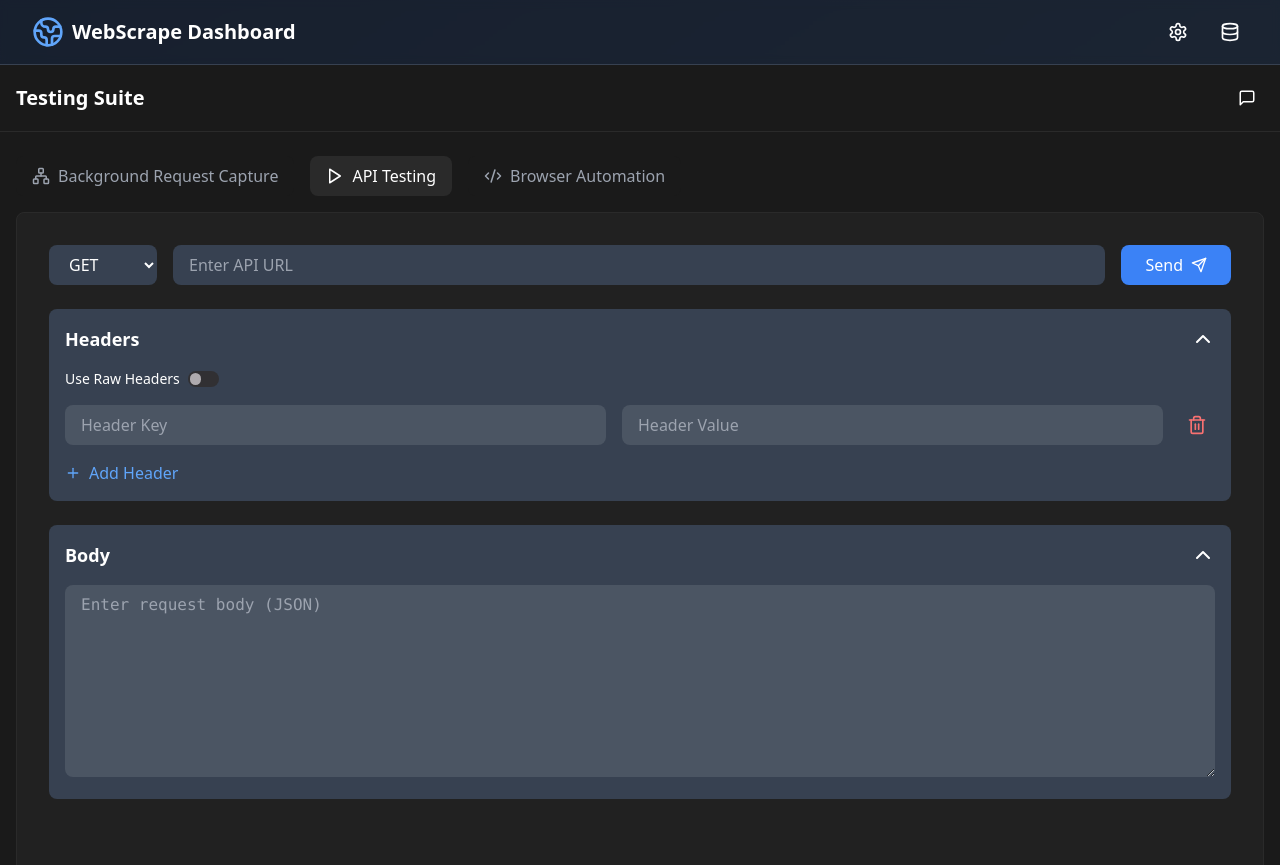
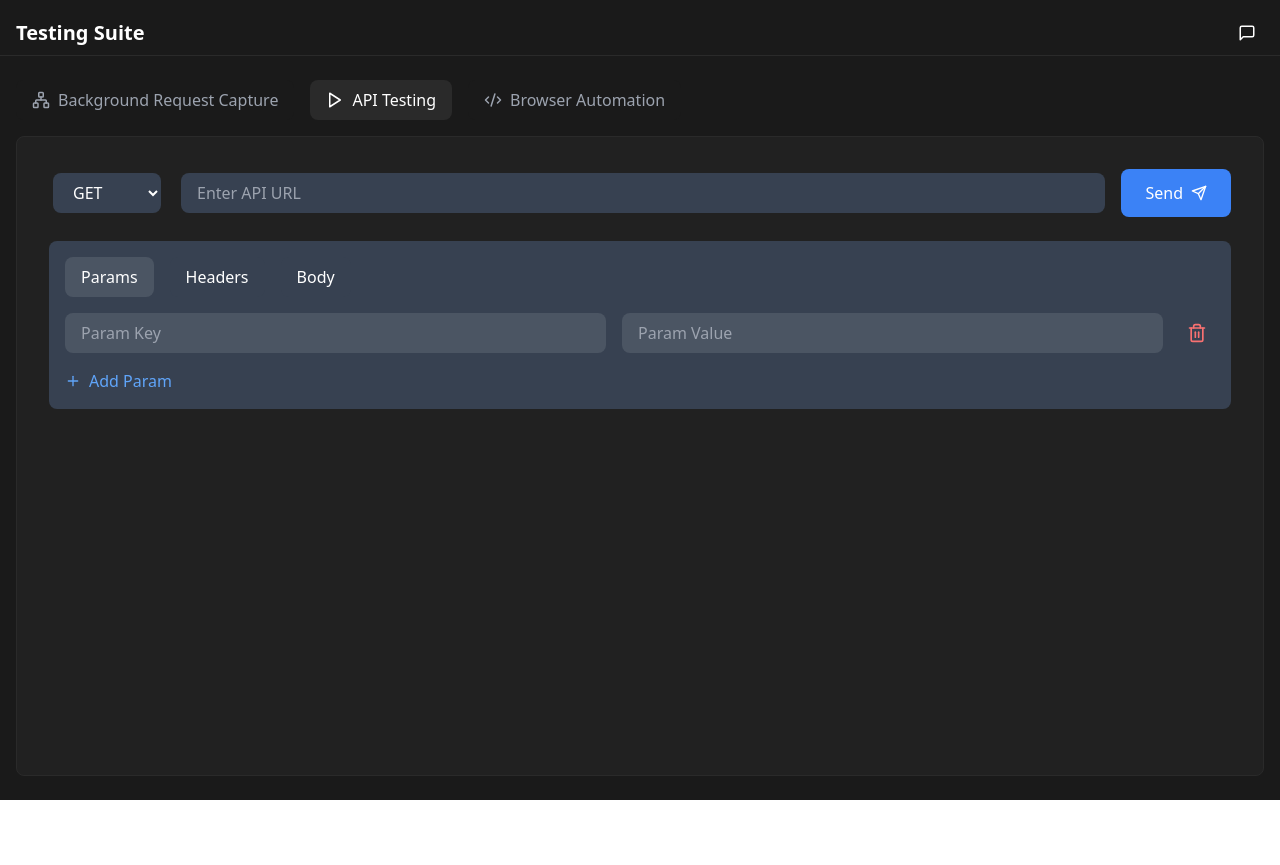
Before and after one commit to Pauullamm/scrape-playground, a React (Vite) app in the folder client/: page / in a window 1280 px wide. Both pictures are taken after a click on the button "API Testing". After the commit the page ends 800 px from the top, so only its background shows below. Built offline with nearby package versions, Linux system fonts and the light colour scheme.

Commit message:
edit api test page layout added tabs for parameters, headers, and body

```diff
--- a/client/src/App.jsx
+++ b/client/src/App.jsx
@@ -1,5 +1,4 @@
 import { BrowserRouter as Router, Routes, Route } from 'react-router-dom';
-import Navbar from './components/Navbar';
 import SettingsPage from './components/SettingsPage';
 // import HomePage from './components/HomePage';
 import ToolBox from './components/ToolBox';
@@ -8,7 +7,6 @@ function App() {
   return (
     <div className="min-h-screen bg-gradient-to-br from-gray-900 to-gray-800 text-white">
       <Router>
-        <Navbar />
         <Routes>
           <Route path="/" element={<ToolBox />} />
           <Route path='/settings' element={<SettingsPage />} />
--- a/client/src/components/ApiTestPage.jsx
+++ b/client/src/components/ApiTestPage.jsx
@@ -1,42 +1,96 @@
-import React, { useState } from 'react';
+import React, { useState, useEffect } from 'react';
 import { Send, Plus, Trash2, ChevronDown, ChevronUp } from 'lucide-react';
 import '../App.css'
 
-export default function ApiTestPage({ state, setState}) {
+export default function ApiTestPage({ state, setState }) {
     const [url, setUrl] = useState(state.url ? state.url : '');
     const [method, setMethod] = useState('GET');
+    const [activeTab, setActiveTab] = useState('params');
+    const [params, setParams] = useState([{ key: '', value: '' }]);
     const [headers, setHeaders] = useState(state.headers ? state.headers : [{ key: '', value: '' }]);
     const [body, setBody] = useState('');
     const [response, setResponse] = useState(null);
     const [loading, setLoading] = useState(false);
-    const [showHeaders, setShowHeaders] = useState(true);
     const [showBody, setShowBody] = useState(true);
-    const [rawHeadersInput, setRawHeadersInput] = useState(''); // Raw headers input
-    const [useRawHeaders, setUseRawHeaders] = useState(false); // Toggle between raw and key-value inputs
+    const [rawHeadersInput, setRawHeadersInput] = useState('');
+    const [useRawHeaders, setUseRawHeaders] = useState(false);
+    const [baseUrl, setBaseUrl] = useState('');
 
     const methods = ['GET', 'POST', 'PUT', 'DELETE', 'PATCH'];
 
-    const addHeader = () => {
-        setHeaders([...headers, { key: '', value: '' }]);
+    useEffect(() => {
+        const parseUrlParams = () => {
+            try {
+                const urlObj = new URL(url);
+                const params = Array.from(urlObj.searchParams.entries()).map(([key, value]) => ({ key, value }));
+                setParams(params.length > 0 ? params : [{ key: '', value: '' }]);
+                setBaseUrl(urlObj.origin + urlObj.pathname);
+            } catch (error) {
+                setBaseUrl(url);
+                setParams([{ key: '', value: '' }]);
+            }
+        };
+        parseUrlParams();
+    }, [url]);
+
+    useEffect(() => {
+        const constructUrl = () => {
+            try {
+                const urlObj = new URL(baseUrl);
+                params.forEach(({ key, value }) => {
+                    if (key) urlObj.searchParams.set(key, value);
+                });
+                setUrl(urlObj.toString());
+            } catch (error) {
+                const queryString = params
+                    .filter(p => p.key)
+                    .map(p => `${encodeURIComponent(p.key)}=${encodeURIComponent(p.value)}`)
+                    .join('&');
+                setUrl(baseUrl + (queryString ? `?${queryString}` : ''));
+            }
+        };
+        constructUrl();
+    }, [baseUrl, params]);
+
+    const addParam = () => setParams([...params, { key: '', value: '' }]);
+    const removeParam = (index) => setParams(params.filter((_, i) => i !== index));
+    const updateParam = (index, field, value) => {
+        const newParams = [...params];
+        newParams[index][field] = value;
+        setParams(newParams);
     };
 
-    const removeHeader = (index) => {
-        setHeaders(headers.filter((_, i) => i !== index));
-    };
-
+    const addHeader = () => setHeaders([...headers, { key: '', value: '' }]);
+    const removeHeader = (index) => setHeaders(headers.filter((_, i) => i !== index));
     const updateHeader = (index, field, value) => {
         const newHeaders = [...headers];
         newHeaders[index][field] = value;
         setHeaders(newHeaders);
     };
 
+    const parseRawHeaders = () => {
+        try {
+            const cleanedInput = rawHeadersInput.replace(/[{}]/g, '').trim();
+            if (!cleanedInput) {
+                setHeaders([{ key: '', value: '' }]);
+                return;
+            }
+            const pairs = cleanedInput.split(',').map(pair => pair.trim());
+            const parsedHeaders = pairs.map(pair => {
+                const [key, value] = pair.split(':').map(part => part.trim().replace(/['"]/g, ''));
+                return { key, value };
+            });
+            setHeaders(parsedHeaders);
+        } catch (error) {
+            alert('Invalid headers format!');
+        }
+    };
+
     const handleSubmit = async () => {
         try {
             setLoading(true);
             const headerObject = headers.reduce((acc, header) => {
-                if (header.key && header.value) {
-                    acc[header.key] = header.value;
-                }
+                if (header.key && header.value) acc[header.key] = header.value;
                 return acc;
             }, {});
 
@@ -45,83 +99,37 @@ export default function ApiTestPage({ state, setState}) {
                 headers: headerObject,
             };
 
-            if (method !== 'GET' && body) {
-                options.body = body;
-            }
-            const proxyUrl = 'https://cors-anywhere.herokuapp.com/';
+            if (method !== 'GET' && body) options.body = body;
+
+            const proxyUrl = 'https://proxy.cors.sh/';
             const res = await fetch(proxyUrl + url, options);
-            if (!res.ok) {
-                throw new Error(`Failed to fetch: ${res.statusText}`);
-            }
 
             const contentType = res.headers.get('Content-Type');
-            if (contentType && contentType.includes('application/json')) {
-                // If it's JSON, parse the response
-                const data = await res.json();
-                console.log(data);
+            const data = contentType?.includes('application/json')
+                ? await res.json()
+                : await res.text();
+
             setResponse({
                 status: res.status,
                 statusText: res.statusText,
                 headers: Object.fromEntries(res.headers),
                 data,
             });
-            } else {
-                // If the response is not JSON, print the response text for debugging
-                const data = await res.text();
-                console.log('Non-JSON response:', data);
-                setResponse({
-                    status: res.status,
-                    statusText: res.statusText,
-                    headers: Object.fromEntries(res.headers),
-                    data,
-                });
-            }
-
         } catch (error) {
-            setResponse({
-                error: error instanceof Error ? error.message : 'An error occurred',
-            });
+            setResponse({ error: error.message });
         } finally {
             setLoading(false);
         }
     };
 
-    // Function to parse raw headers input
-    const parseRawHeaders = () => {
-        try {
-            // Remove curly braces and split into key-value pairs
-            const cleanedInput = rawHeadersInput.replace(/[{}]/g, '').trim();
-            if (!cleanedInput) {
-                setHeaders([{ key: '', value: '' }]);
-                return;
-            }
-
-            // Split into individual key-value pairs
-            const pairs = cleanedInput.split(',').map(pair => pair.trim());
-
-            // Parse each key-value pair
-            const parsedHeaders = pairs.map(pair => {
-                const [key, value] = pair.split(':').map(part => part.trim().replace(/['"]/g, ''));
-                return { key, value };
-            });
-
-            // Update headers state
-            setHeaders(parsedHeaders);
-        } catch (error) {
-            console.error('Error parsing headers:', error);
-            alert('Invalid format. Please paste a valid Python dictionary.');
-        }
-    };
-
     return (
         <div className="max-w-7xl mx-auto px-4 sm:px-6 lg:px-8 py-8">
-            <div className="space-y-6">
-                {/* URL and Method Input */}
+            <div className="space-y-6" style={{overflowY: 'auto'}}>
                 <div className="flex gap-4">
                     <select
                         value={method}
                         onChange={(e) => setMethod(e.target.value)}
-                        className="bg-gray-700 text-white px-4 py-2 rounded-lg focus:ring-2 focus:ring-blue-500 outline-none"
+                        className="bg-gray-700 text-white m-1 px-4 py-2 rounded-lg focus:ring-2 focus:ring-blue-500 outline-none min-w-0"
                     >
                         {methods.map((m) => (
                             <option key={m} value={m}>{m}</option>
@@ -132,7 +140,7 @@ export default function ApiTestPage({ state, setState}) {
                         value={url}
                         onChange={(e) => setUrl(e.target.value)}
                         placeholder="Enter API URL"
-                        className="flex-1 bg-gray-700 text-white px-4 py-2 rounded-lg focus:ring-2 focus:ring-blue-500 outline-none"
+                        className="flex-1 bg-gray-700 text-white my-1 px-4 py-2 rounded-lg focus:ring-2 focus:ring-blue-500 outline-none min-w-0"
                     />
                     <button
                         onClick={handleSubmit}
@@ -144,18 +152,66 @@ export default function ApiTestPage({ state, setState}) {
                     </button>
                 </div>
 
-                {/* Headers Section */}
                 <div className="bg-gray-700 rounded-lg p-4">
-                    <div
-                        className="flex items-center justify-between cursor-pointer"
-                        onClick={() => setShowHeaders(!showHeaders)}
+                    <div className="flex gap-4 mb-4">
+                        <button
+                            className={`px-4 py-2 rounded-lg ${activeTab === 'params' ? 'bg-gray-600' : 'bg-gray-700'}`}
+                            onClick={() => setActiveTab('params')}
                         >
-                        <h2 className="text-lg font-semibold">Headers</h2>
-                        {showHeaders ? <ChevronUp /> : <ChevronDown />}
+                            Params
+                        </button>
+                        <button
+                            className={`px-4 py-2 rounded-lg ${activeTab === 'headers' ? 'bg-gray-600' : 'bg-gray-700'}`}
+                            onClick={() => setActiveTab('headers')}
+                        >
+                            Headers
+                        </button>
+                        <button
+                            className={`px-4 py-2 rounded-lg ${activeTab === 'body' ? 'bg-gray-600' : 'bg-gray-700'}`}
+                            onClick={() => setActiveTab('body')}
+                        >
+                            Body
+                        </button>
                     </div>
-                    {showHeaders && (
-                        <div className="mt-4 space-y-4">
-                            {/* Toggle Switch */}
+                    <div className='max-h-96 overflow-y-auto'>
+
+                        {activeTab === 'params' && (
+                            <div className="space-y-4">
+                                {params.map((param, index) => (
+                                    <div key={index} className="flex gap-4 w-full">
+                                        <input
+                                            type="text"
+                                            value={param.key}
+                                            onChange={(e) => updateParam(index, 'key', e.target.value)}
+                                            placeholder="Param Key"
+                                            className="flex-1 bg-gray-600 text-white px-4 py-2 rounded-lg focus:ring-2 focus:ring-blue-500 outline-none min-w-0"
+                                        />
+                                        <input
+                                            type="text"
+                                            value={param.value}
+                                            onChange={(e) => updateParam(index, 'value', e.target.value)}
+                                            placeholder="Param Value"
+                                            className="flex-1 bg-gray-600 text-white px-4 py-2 rounded-lg focus:ring-2 focus:ring-blue-500 outline-none min-w-0"
+                                        />
+                                        <button
+                                            onClick={() => removeParam(index)}
+                                            className="p-2 hover:bg-gray-600 rounded-lg"
+                                        >
+                                            <Trash2 className="w-5 h-5 text-red-400" />
+                                        </button>
+                                    </div>
+                                ))}
+                                <button
+                                    onClick={addParam}
+                                    className="flex items-center gap-2 text-blue-400 hover:text-blue-300"
+                                >
+                                    <Plus className="w-4 h-4" /> Add Param
+                                </button>
+                            </div>
+                        )}
+
+                        {activeTab === 'headers' && (
+                            <div className="space-y-4">
                                 <div className="flex items-center gap-2">
                                     <span className="text-sm">Use Raw Headers</span>
                                     <label className="switch">
@@ -168,13 +224,12 @@ export default function ApiTestPage({ state, setState}) {
                                     </label>
                                 </div>
 
-                            {/* Raw Headers Input */}
-                            {useRawHeaders && (
+                                {useRawHeaders ? (
                                     <>
                                         <textarea
                                             value={rawHeadersInput}
                                             onChange={(e) => setRawHeadersInput(e.target.value)}
-                                        placeholder="Paste Python dictionary here (e.g., {'key1': 'value1', 'key2': 'value2'})"
+                                            placeholder={`Paste headers as key-value pairs\n(e.g. {'Content-Type: application/json'})`}
                                             className="w-full h-24 bg-gray-600 text-white px-4 py-2 rounded-lg focus:ring-2 focus:ring-blue-500 outline-none font-mono"
                                         />
                                         <button
@@ -184,10 +239,7 @@ export default function ApiTestPage({ state, setState}) {
                                             Parse Headers
                                         </button>
                                     </>
-                            )}
-
-                            {/* Key-Value Inputs */}
-                            {!useRawHeaders && (
+                                ) : (
                                     <>
                                         {headers.map((header, index) => (
                                             <div key={index} className="flex gap-4 w-full">
@@ -223,28 +275,20 @@ export default function ApiTestPage({ state, setState}) {
                                 )}
                             </div>
                         )}
-                </div>
-
-                {/* Body Section */}
-                <div className="bg-gray-700 rounded-lg p-4">
-                    <div
-                        className="flex items-center justify-between cursor-pointer"
-                        onClick={() => setShowBody(!showBody)}
-                    >
-                        <h2 className="text-lg font-semibold">Body</h2>
-                        {showBody ? <ChevronUp /> : <ChevronDown />}
-                    </div>
-                    {showBody && (
+                        {activeTab === 'body' && (
+                            <div className="space-y-4">
                                 <textarea
                                     value={body}
                                     onChange={(e) => setBody(e.target.value)}
                                     placeholder="Enter request body (JSON)"
-                            className="mt-4 w-full h-48 bg-gray-600 text-white px-4 py-2 rounded-lg focus:ring-2 focus:ring-blue-500 outline-none font-mono"
+                                    className="w-full h-48 bg-gray-600 text-white px-4 py-2 rounded-lg focus:ring-2 focus:ring-blue-500 outline-none font-mono"
                                 />
+                            </div>
                         )}
                     </div>
 
-                {/* Response Section */}
+                </div>
+
                 {response && (
                     <div className="bg-gray-700 rounded-lg p-4">
                         <h2 className="text-lg font-semibold mb-4">Response</h2>
@@ -261,12 +305,9 @@ export default function ApiTestPage({ state, setState}) {
                                             }`}>
                                             {response.status} {response.statusText}
                                         </span>
-
                                     </div>
                                     <pre className="whitespace-pre-wrap font-mono text-sm max-h-96 overflow-y-auto">
-                                        <span >
                                         {JSON.stringify(response.data, null, 2)}
-                                        </span>
                                     </pre>
                                 </>
                             )}
--- a/client/src/components/ToolBox.jsx
+++ b/client/src/components/ToolBox.jsx
@@ -56,7 +56,7 @@ export default function ToolBox() {
   return (
     <div className="h-screen bg-[#1A1A1A] text-white flex flex-col">
       {/* Header */}
-      <header className="border-b border-[#2A2A2A] p-4">
+      <header className="h-14 border-b border-[#2A2A2A] p-4">
         <div className="max-w-7xl mx-auto flex items-center justify-between">
           <h1 className="text-xl font-bold">Testing Suite</h1>
           <button
@@ -69,10 +69,10 @@ export default function ToolBox() {
       </header>
 
       {/* Main Content */}
-      <main className="flex-1 flex overflow-hidden">
+      <main className="flex-1 flex min-h-0">
         {/* Editor Area */}
-        <div className="flex-1 overflow-hidden">
-          <div className="h-full max-w-7xl mx-auto px-4 py-6">
+        <div className="flex-1 min-h-0">
+          <div className="h-full max-w-7xl mx-auto px-4 py-6 flex flex-col">
             {/* Tab Navigation */}
             <div className="flex space-x-4 mb-4">
               {tabs.map((tab) => (
```
Lines whose indentation alone changed are shown as unchanged.
